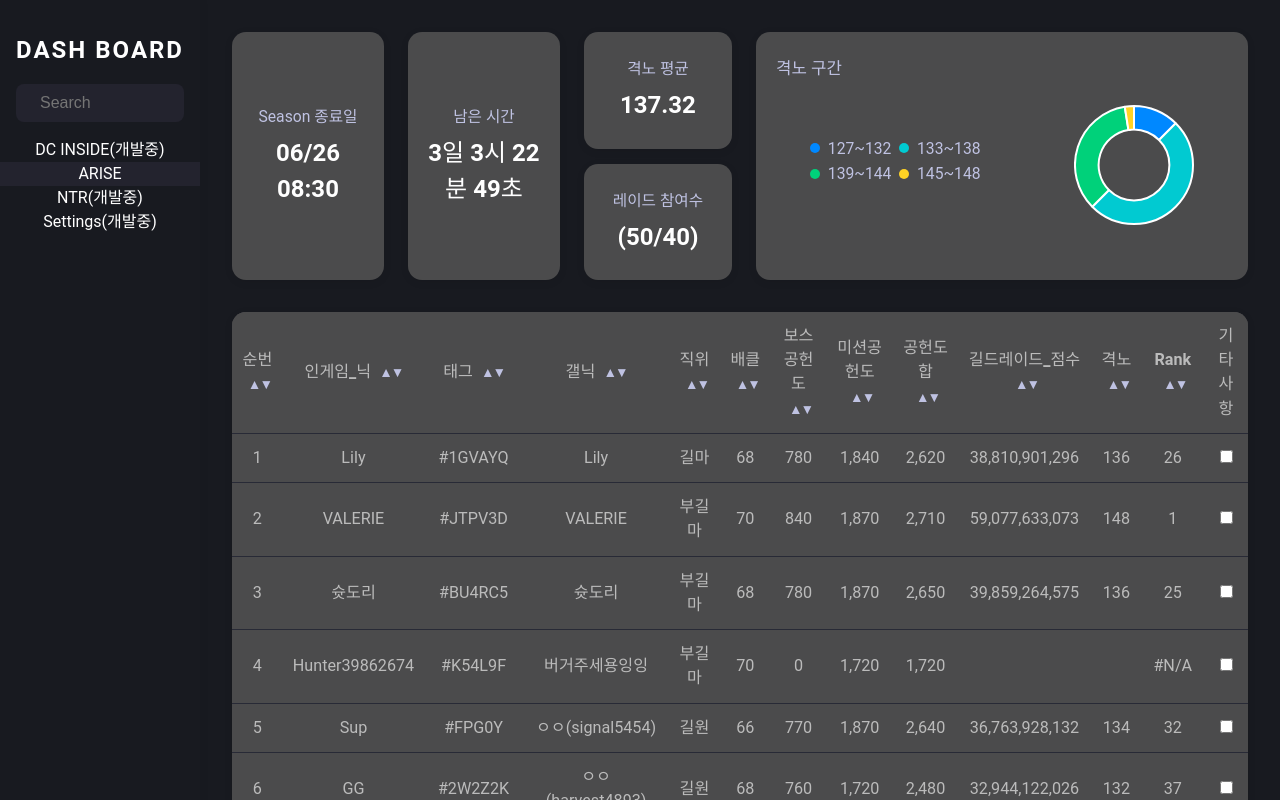
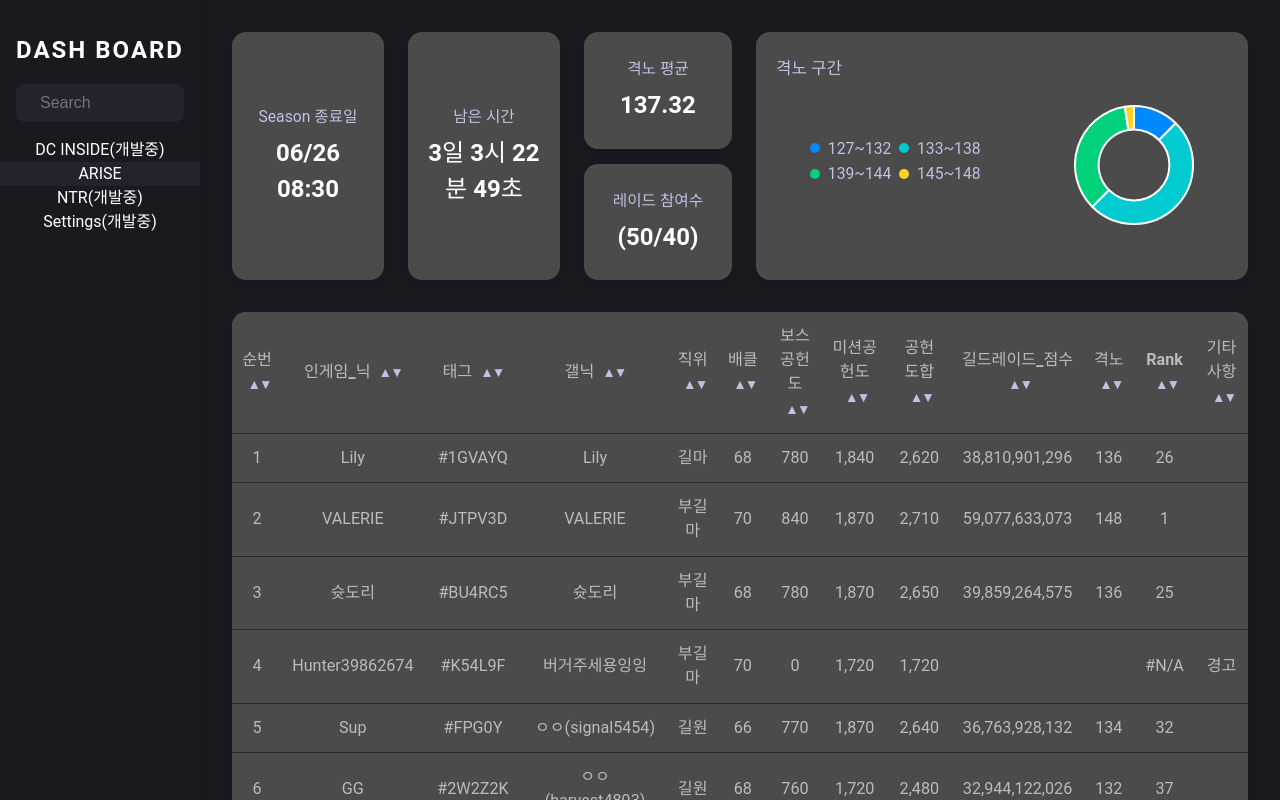
Before and after one commit to ShootDoRi/ariseDashBoard, a Vue app: page / in a window 1280 px wide. Built offline with nearby package versions, Linux system fonts and the light colour scheme.

Commit message:
공헌도, 격노 기준 경고 업데이트

```diff
--- a/src/components/MemberTable.vue
+++ b/src/components/MemberTable.vue
@@ -99,7 +99,14 @@
             </span>
             <span class="sort-icon" v-else>▲▼</span>
           </th>
-          <th class="col-etc">기타사항</th>
+          <th class="col-etc" @click="sortBy('기타사항')">
+            기타사항
+            <span class="sort-icon" v-if="sortKey === '기타사항'">
+              <span :class="{ active: sortOrder === 1 }">▲</span>
+              <span :class="{ active: sortOrder === -1 }">▼</span>
+            </span>
+            <span class="sort-icon" v-else>▲▼</span>
+          </th>
         </tr>
       </thead>
       <tbody>
@@ -116,10 +123,7 @@
           <td class="col-raid" v-html="highlight(m['길드레이드_점수'])"></td>
           <td class="col-rage" v-html="highlight(m['격노'])"></td>
           <td class="col-rank" v-html="highlight(m['Rank'])"></td>
-          <td class="col-etc">
-            <button v-if="m.note === 'Check'" class="note-btn">Check</button>
-            <input v-else type="checkbox" />
-          </td>
+          <td class="col-etc" v-html="highlight(calcAlert(m))"></td>
         </tr>
       </tbody>
     </table>
@@ -143,7 +147,15 @@ function sortBy(key) {
   }
 }
 
-// 검색 및 정렬 동시 적용
+function calcAlert(data) {
+  const rage = Number(data["격노"]);
+  const total = Number(data["공헌도합"].replace(/,/g, ""));
+  console.log("Calculating alert for:", data, "Rage:", rage, "Total:", total);
+  if (rage >= 135) return "";
+  if (rage < 135 && total < 2420) return "경고";
+  return "";
+}
+
 const filteredData = computed(() => {
   const keyword = commonStore.searchState.keyword.trim();
   let data = [...commonStore.tableData];
@@ -156,8 +168,9 @@ const filteredData = computed(() => {
   // 정렬
   if (!sortKey.value) return data;
   return data.sort((a, b) => {
-    const aVal = a[sortKey.value];
-    const bVal = b[sortKey.value];
+    const aVal = sortKey.value === "기타사항" ? calcAlert(a) : a[sortKey.value];
+    const bVal = sortKey.value === "기타사항" ? calcAlert(b) : b[sortKey.value];
+
     if (["격노", "Rank"].includes(sortKey.value)) {
       const isEmpty = (v) => v === undefined || v === null || v === "" || v === "#N/A";
       const aEmpty = isEmpty(aVal);
@@ -166,6 +179,16 @@ const filteredData = computed(() => {
       if (!aEmpty && bEmpty) return -1;
       if (aEmpty && bEmpty) return 0;
       return (Number(aVal) - Number(bVal)) * sortOrder.value;
+    }
+    // 기타사항(경고) 정렬: 오름차순(▲)이면 '경고'가 위로, 내림차순(▼)이면 '경고' 없는 사람이 위로
+    if (sortKey.value === "기타사항") {
+      if (sortOrder.value === 1) {
+        // '경고'가 위로
+        return (bVal === "경고" ? 1 : 0) - (aVal === "경고" ? 1 : 0);
+      } else {
+        // '경고' 없는 사람이 위로
+        return (aVal === "경고" ? 1 : 0) - (bVal === "경고" ? 1 : 0);
+      }
     }
     if (!isNaN(Number(aVal)) && !isNaN(Number(bVal))) {
       return (Number(aVal) - Number(bVal)) * sortOrder.value;
```
